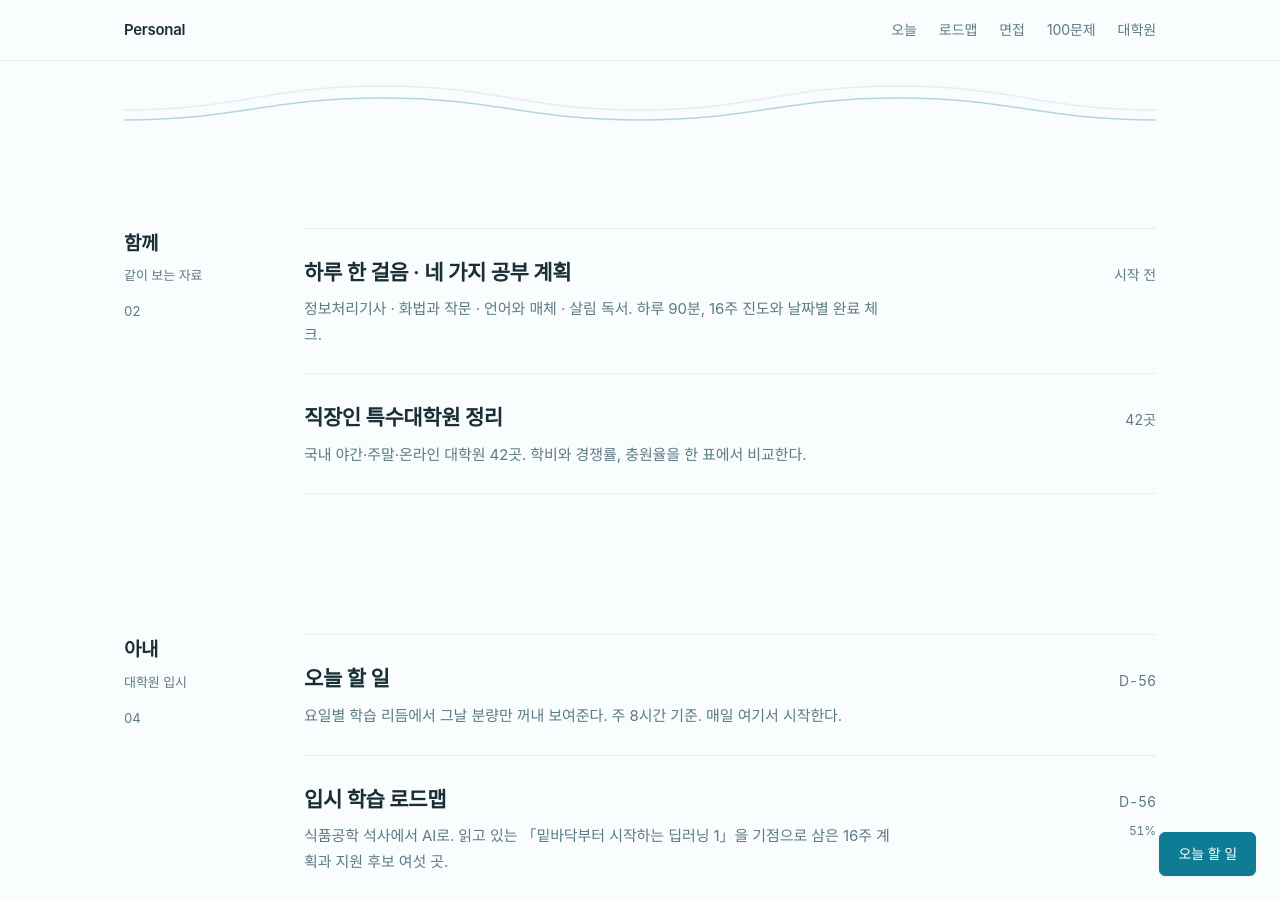
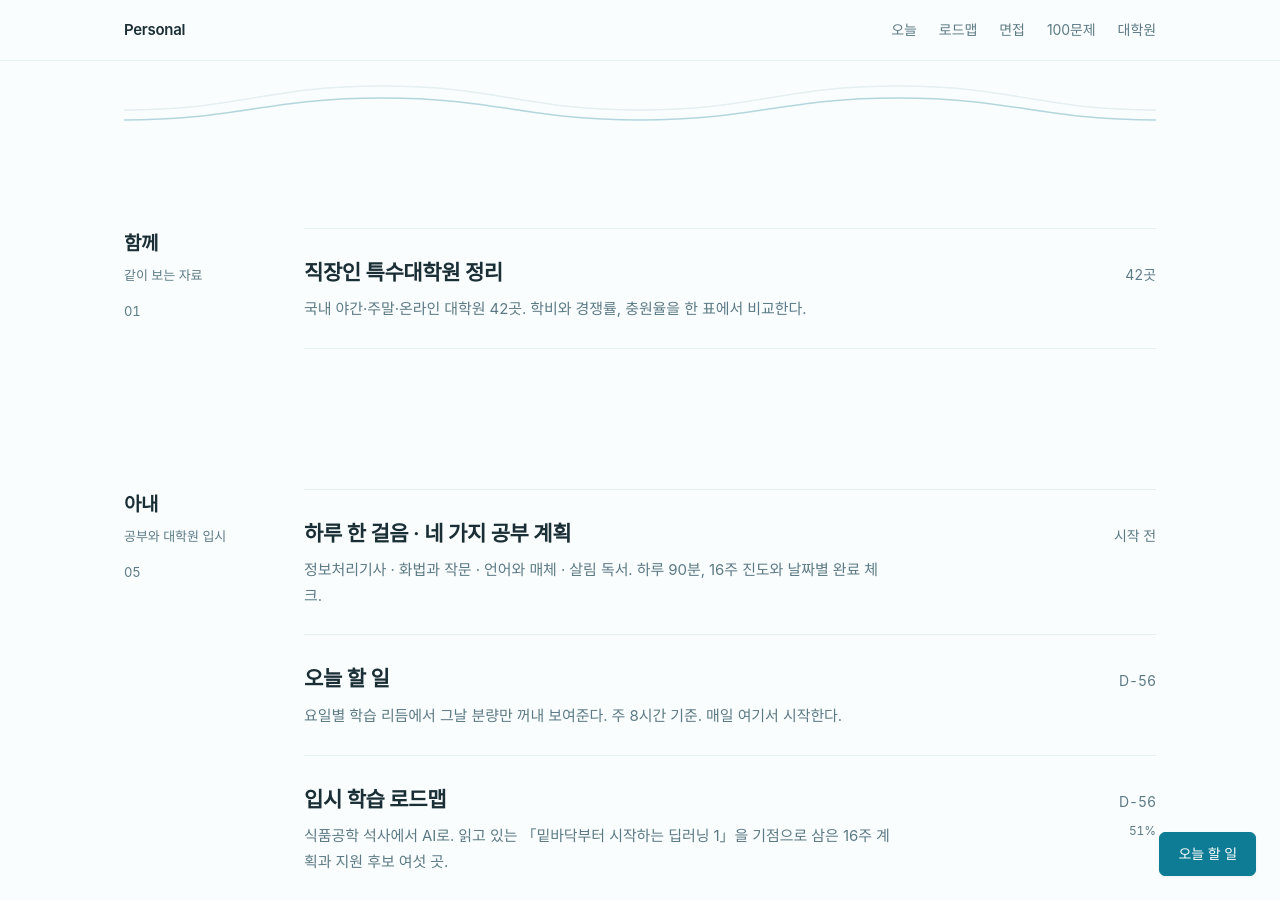
Before and after one commit to charach/legal-docs, a Jekyll site: the page personal/index.html, which Jekyll copies as it is, in a window 1280 px wide and 900 px high, scrolled down 397 px. Built offline with Jekyll 4.4.1, drawn with Linux system fonts in a browser that asks for light colours; some web fonts are replaced.

Commit message:
Move steady study planner to wife section

```diff
--- a/personal/index.html
+++ b/personal/index.html
@@ -88,13 +88,9 @@
         <div class="side">
           <div class="who">함께</div>
           <div class="note">같이 보는 자료</div>
-          <div class="cnt tnum">02</div>
+          <div class="cnt tnum">01</div>
         </div>
         <div class="rows">
-          <a class="row" href="steady_study.html" data-start="2026-10-12" data-race="2027-01-30">
-            <div><div class="t">하루 한 걸음 · 네 가지 공부 계획</div><div class="d">정보처리기사 · 화법과 작문 · 언어와 매체 · 살림 독서. 하루 90분, 16주 진도와 날짜별 완료 체크.</div></div>
-            <div class="meta"><span class="dday tnum">—</span></div>
-          </a>
 
           <a class="row" href="grad_schools.html">
             <div>
@@ -114,10 +110,15 @@
       <div class="grouprow">
         <div class="side">
           <div class="who">아내</div>
-          <div class="note">대학원 입시</div>
-          <div class="cnt tnum">04</div>
+          <div class="note">공부와 대학원 입시</div>
+          <div class="cnt tnum">05</div>
         </div>
         <div class="rows">
+          <a class="row" href="steady_study.html" data-start="2026-10-12" data-race="2027-01-30">
+            <div><div class="t">하루 한 걸음 · 네 가지 공부 계획</div><div class="d">정보처리기사 · 화법과 작문 · 언어와 매체 · 살림 독서. 하루 90분, 16주 진도와 날짜별 완료 체크.</div></div>
+            <div class="meta"><span class="dday tnum">—</span></div>
+          </a>
+
 
           <a class="row" href="study_calendar.html" data-start="2026-08-13" data-race="2026-12-05">
             <div>
```
